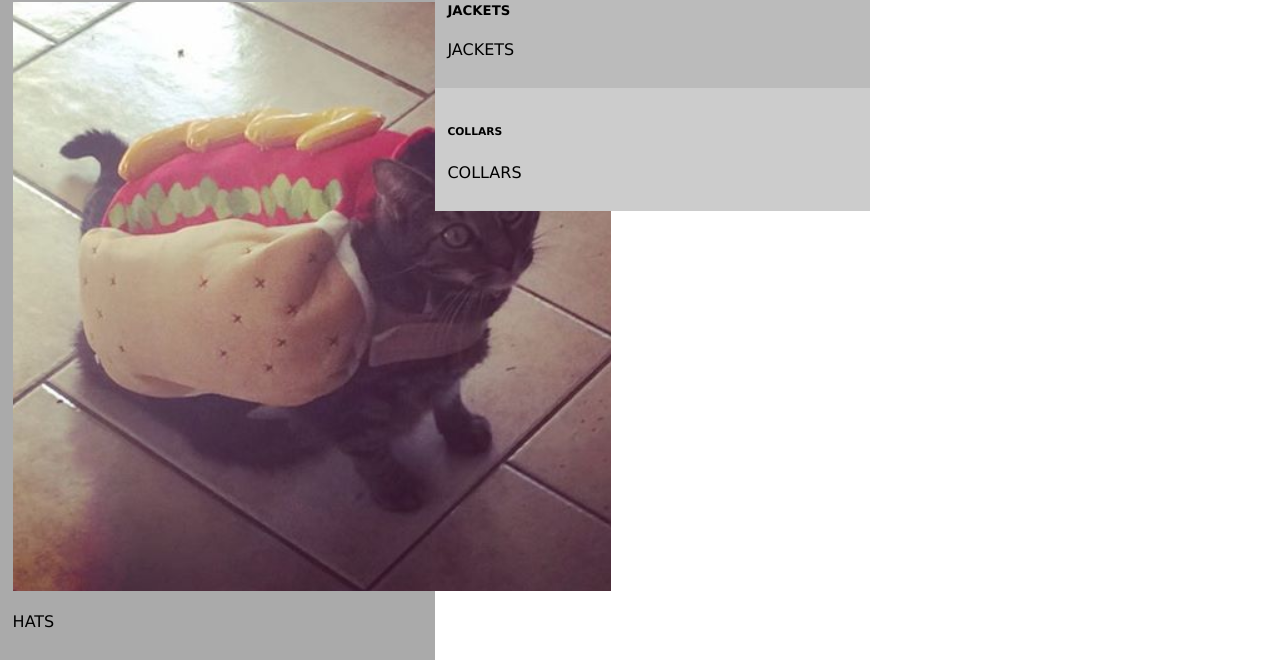
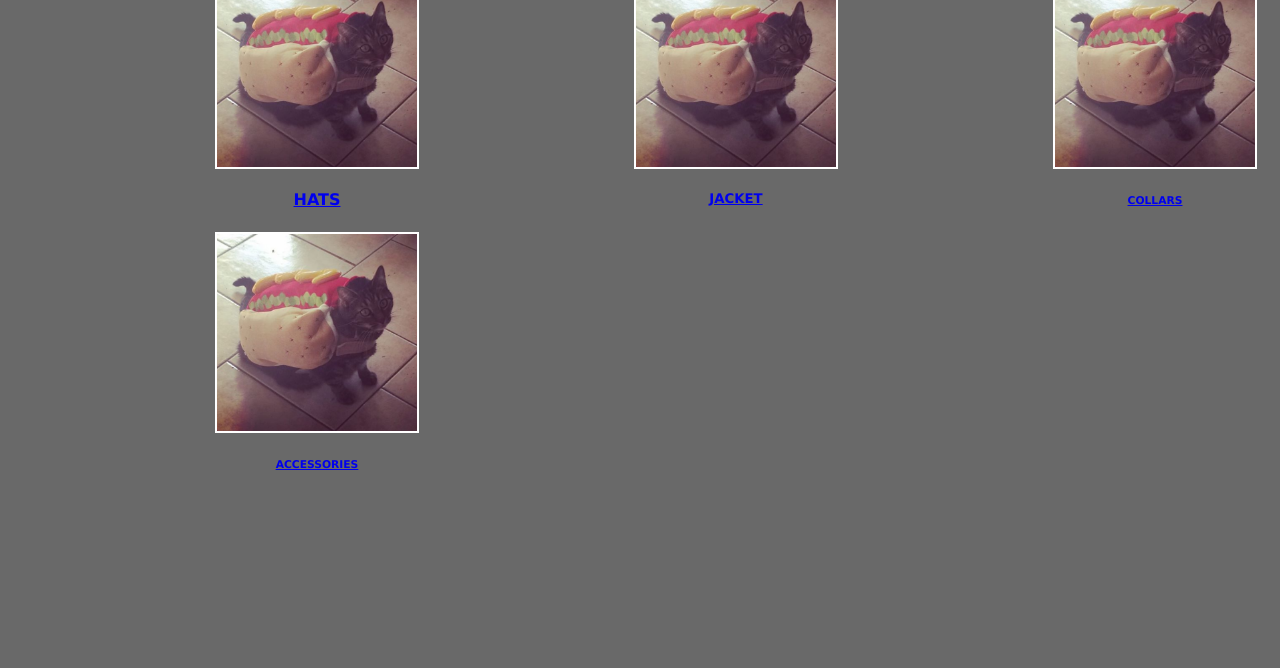
Before and after one commit to AndyLiTrinh/Test, a plain HTML site: page index.html in a window 1280 px wide. Shown: the part 792-1460 px from the top of the page. Drawn offline with Linux system fonts and the light colour scheme.

Commit message:
10/19 update

```diff
--- a/css/style.css
+++ b/css/style.css
@@ -98,14 +98,22 @@ h3{
   transform: translate(0%, 1000%);
 }
 
-.column {
+/* Product aligning */
+.products a {
+  margin-left: 215px;
   float: left;
-  width: 32%;
-  padding: 12.6px;
+  text-align: center;
+  overflow: auto;
 }
 
-.row:after {
-  content: "";
-  display: table;
-  clear: both;
+.products a img {
+  width: 200px;
+  border:2px solid white;
 }
+
+footer{
+  width: 100%;
+  height: 1000px;
+  bottom: 0;
+  background-color:dimgray;
+}
--- a/index.html
+++ b/index.html
@@ -4,7 +4,7 @@
     <meta http-equiv="X-UA-Compatible" content="IE=edge">
     <meta name="viewport" content="width=device-width, initial-scale=1.0">
     <link rel="stylesheet" href="css/style.css">
-    <link rel="stylesheet" href="https://cdnjs.cloudflare.com/ajax/libs/font-awesome/4.7.0/css/font-awesome.min.css">
+    <script src="https://kit.fontawesome.com/f55494bf1f.js" crossorigin="anonymous"></script>
     <title>Louie Glutton</title>
 
 </head>
@@ -23,7 +23,7 @@
   <div class="search-container">
     <form action="/action_page.php">
       <input type="text" placeholder="Search.." name="search">
-      <button type="submit"><i class="fa fa-search"></i></button>
+      <button type="submit"><i class="fas fa-search"></i></i></button>
     </form>
   </div>
 </div>
@@ -46,23 +46,29 @@
 
 <section>
     <!-- Products -->
-    <div class="row">
-      <div class="column" style="background-color:#aaa;">
-        <h4><img src="/images/LouieHero.png" alt="Louie in Hat"></a></h4>
-        <p>HATS</p>
-      </div>
-      <div class="column" style="background-color:#bbb;">
-        <h5>JACKETS</h5>
-        <p>JACKETS</p>
-      </div>
-      <div class="column" style="background-color:#ccc;">
-        <h6>COLLARS</h6>
-        <p>COLLARS</p>
-      </div>
-    </div>
+    <div class="products">
+      <a href=#>
+          <img src="/images/LouieHero.png" alt="Cat in Hat">
+          <h4>HATS</h4>
+      </a>
+          <a href=#>
+            <img src="/images/LouieHero.png" alt="Cat in Jacket">
+              <h5>JACKET</h5>
+          </a>
 
+              <a href=#>
+                <img src="/images/LouieHero.png" alt="Cat in Collar">
+                  <h6>COLLARS</h6>
+              </a>
+
+                <a href=#>
+                <img src="/images/LouieHero.png" alt="Cat in accessories">
+                  <h6>ACCESSORIES</h6>
+                </a>
+</div>
 </section>
-</body>
 
-
-</html>
+<footer>
+  <div class="socialMedia"></div>
+  <a href="#"><i class="fab fa-facebook-square"></i></a>
+</footer>
```
